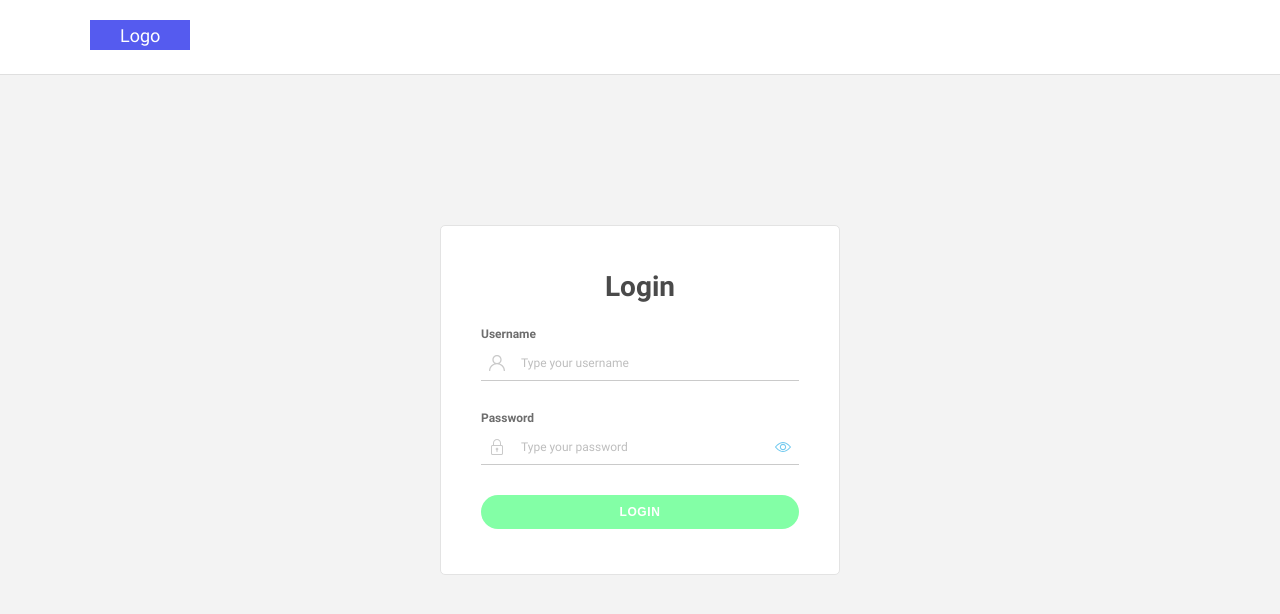
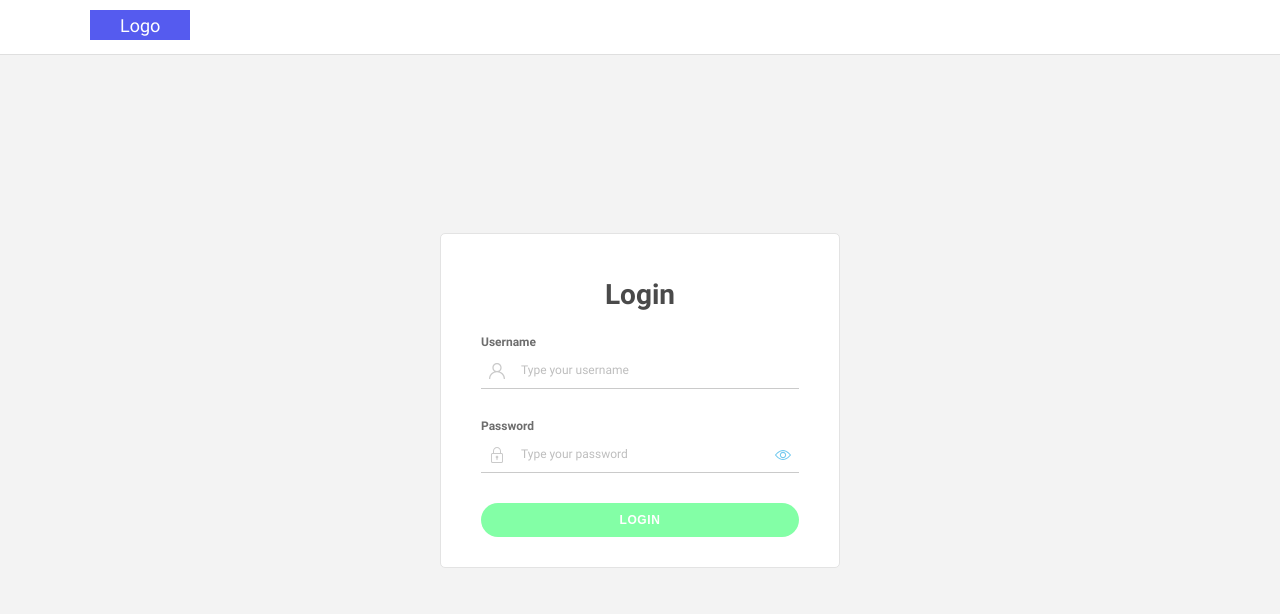
Before and after one commit to shock-dev/self-blog, a Next.js app: page /login in a window 1280 px wide. Shown: the top 614 px of the page. Built offline with nearby package versions, Linux system fonts and the light colour scheme.

Commit message:
minor fixes

```diff
--- a/components/AuthForm/AuthForm.module.scss
+++ b/components/AuthForm/AuthForm.module.scss
@@ -1,7 +1,7 @@
 .form {
   max-width: 400px;
   width: 100%;
-  padding: 45px 40px;
+  padding: 45px 40px 30px;
   background-color: #fff;
   border-radius: 5px;
   border: 1px solid #E3E3E3;
--- a/components/Header/Header.module.scss
+++ b/components/Header/Header.module.scss
@@ -4,7 +4,7 @@
   left: 0;
   right: 0;
   background-color: #fff;
-  padding: 20px 0;
+  padding: 10px 0;
   border-bottom: 1px solid #DFDFDF;
 
   &__inner {
--- a/layouts/AuthLayout/AuthLayout.module.scss
+++ b/layouts/AuthLayout/AuthLayout.module.scss
@@ -3,4 +3,5 @@
   justify-content: center;
   align-items: center;
   min-height: 100vh;
+  padding: 80px 0;
 }
```
